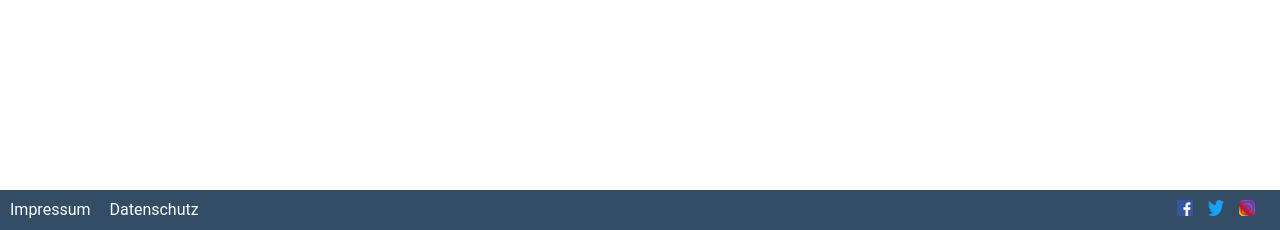
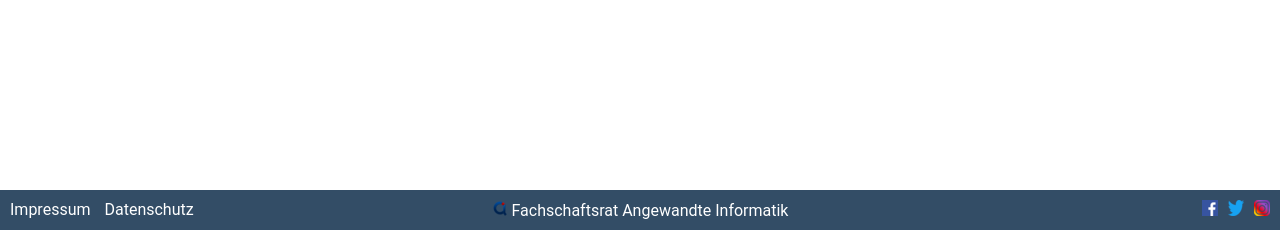
Before and after one commit to darthkali/DWP-GWP-Project, a PHP site: page /pages/impressum.php in a window 1280 px wide. Shown: the part 570-800 px from the top of the page. Run offline with PHP 8.4, Linux system fonts and the light colour scheme.

Commit message:
Footer aufgeteilt und neu angeordnet

```diff
--- a/assets/css/design.css
+++ b/assets/css/design.css
@@ -109,14 +109,36 @@ footer {
     z-index: 1;             /* Layer Position in Z-Direction - 1 = second Layer*/
 }
 
-.footer_img{
-    padding-right: 15px;
+div#FooterLeft {
+    float: left;
+    width: 33%;
 }
 
-.footer_space_text {
-    padding-right: 15px;
-    color: #fff;
+div#FooterLeft a{
     text-decoration: none;
+    color: white;
+    margin-right: 10px;
+}
+
+div#FooterMiddle {
+    float: left;
+    width: 34%;
+    text-align: center;
+}
+
+div#FooterMiddle img{
+    height: 16px;
+    font-size: 16px;
+}
+
+div#FooterRight{
+    float: right;
+    width: 33%;
+}
+
+div#FooterRight a img {
+    height: 16px;
+    margin-left: 10px;
 }
 
 /* ----------------------------------   Content   ---------------------------------- */
--- a/footer.php
+++ b/footer.php
@@ -1,7 +1,15 @@
- <footer>
-     <a href="/FSAI-Site/pages/impressum.php" class="footer_space_text"> Impressum</a>
-     <a href="/FSAI-Site/pages/datenschutz.php" class="footer_space_text"> Datenschutz</a>
-     <a href="https://www.instagram.com"> <img align="right" src="/FSAI-Site/assets/images/instalogoklein.png" class="footer_img" </a>
-     <a href="https://www.twitter.com"> <img align="right" src="/FSAI-Site/assets/images/twitterlogoklein.png" class="footer_img" </a>
-     <a href="https://www.facebook.com"> <img align="right" src="/FSAI-Site/assets/images/facebooklogoklein.png" class="footer_img" </a>
- </footer>
+<footer>
+    <div id="FooterLeft">
+        <a href="/FSAI-Site/pages/impressum.php">Impressum</a>
+        <a href="/FSAI-Site/pages/datenschutz.php">Datenschutz</a>
+    </div>
+    <div id="FooterMiddle">
+        <img src="/FSAI-Site/assets/images/ailogo.png">
+        Fachschaftsrat Angewandte Informatik
+    </div>
+    <div id="FooterRight">
+        <a href="https://www.instagram.com"> <img align="right" src="/FSAI-Site/assets/images/instalogoklein.png" class="footer_img"></a>
+        <a href="https://www.twitter.com"> <img align="right" src="/FSAI-Site/assets/images/twitterlogoklein.png" class="footer_img"></a>
+        <a href="https://www.facebook.com"> <img align="right" src="/FSAI-Site/assets/images/facebooklogoklein.png" class="footer_img"></a>
+    </div>
+</footer>
--- a/navMenuBar.php
+++ b/navMenuBar.php
@@ -19,6 +19,7 @@
         <li><a href="/FSAI-Site/pages/vorlage.php" title="Das sind wir">Über uns</a></li>
         <li><a href="/FSAI-Site/" title="Startseite">Startseite</a></li>
     </ul>
+
     <div id="NavContent" >
         <img src="/FSAI-Site/assets/images/ailogo_groß.png">
         Fachschaftsrat Angewandte Informatik
```
